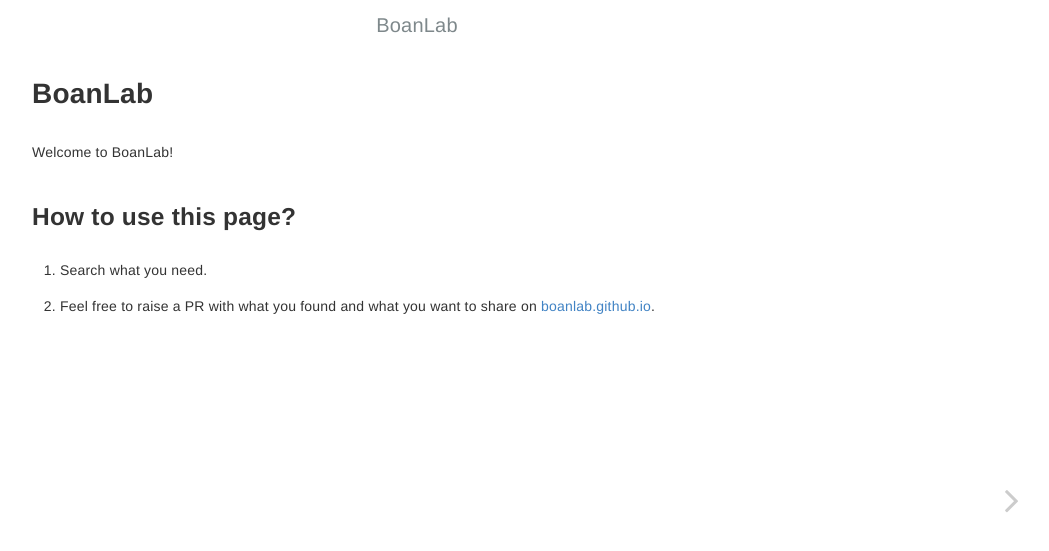
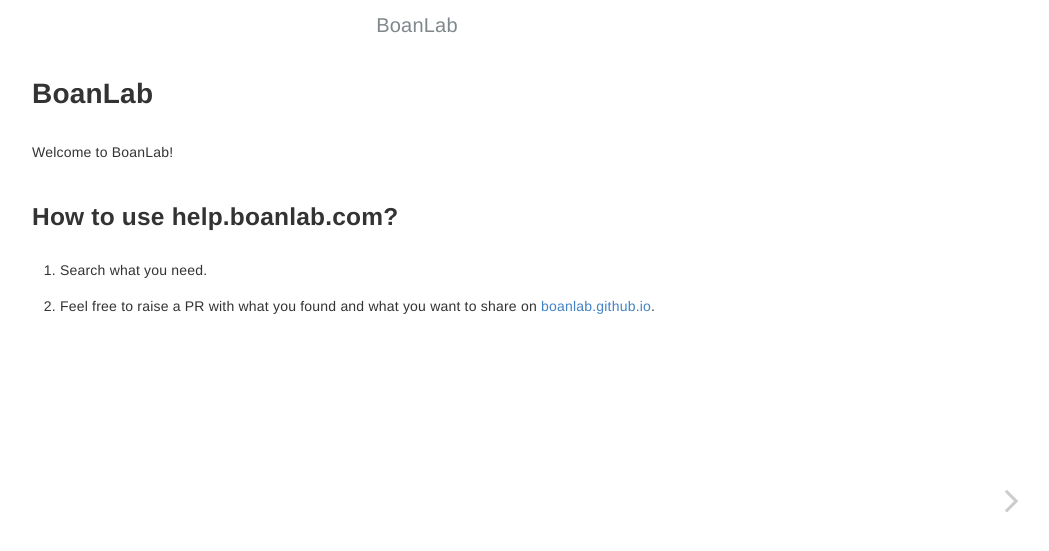
Before and after one commit to boanlab/wiki.github.io, a Jekyll site: the page built from index.md, in a window 1280 px wide. Shown: the top 551 px of the page, without its empty margins (223-1272 px from the left). Built offline with Jekyll 4.4.1, drawn with Linux system fonts in a browser that asks for light colours.

Commit message:
Update index.md

```diff
--- a/index.md
+++ b/index.md
@@ -4,7 +4,7 @@ layout: home
 
 Welcome to BoanLab!
 
-## How to use this page?
+## How to use help.boanlab.com?
 
 1. Search what you need.
 
```
